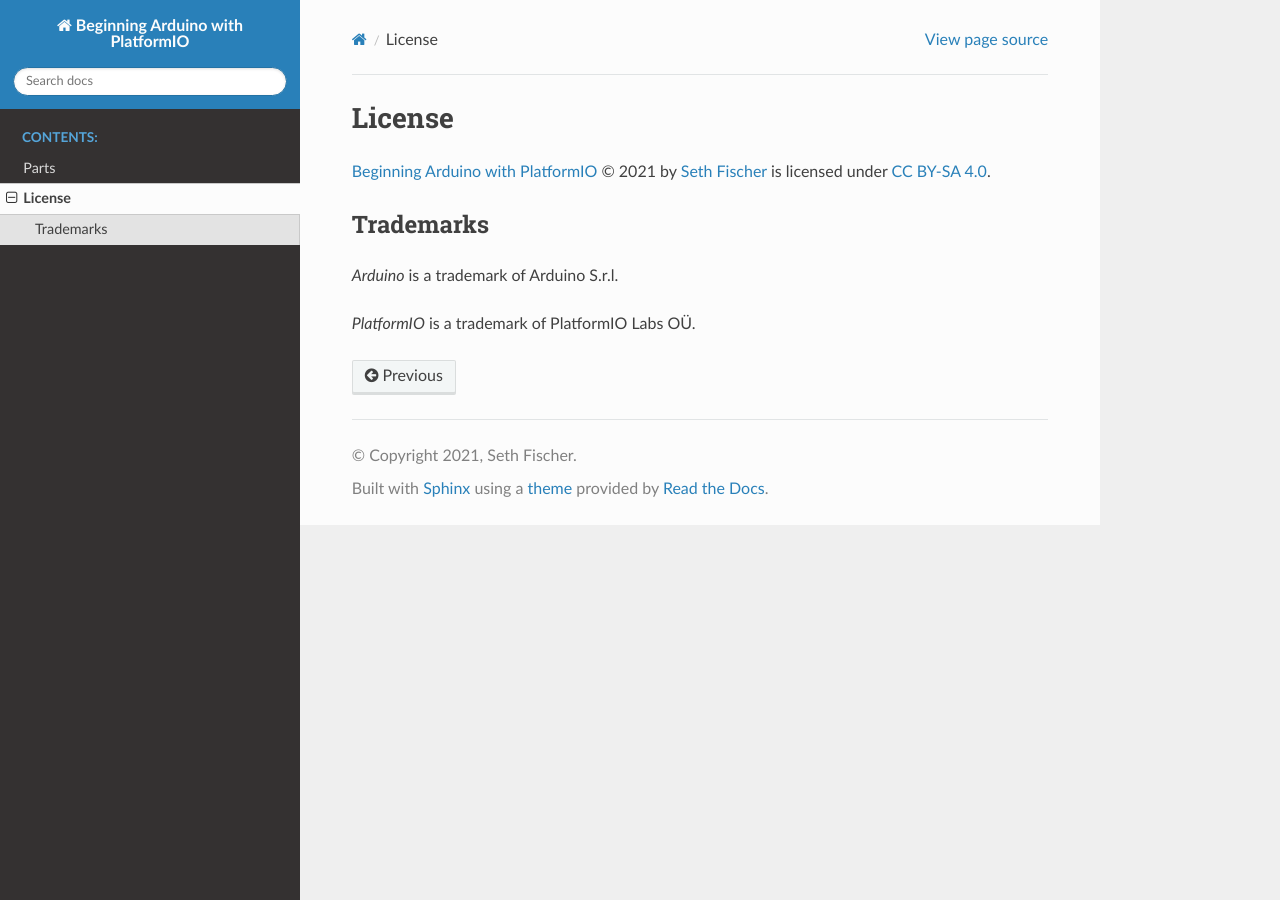
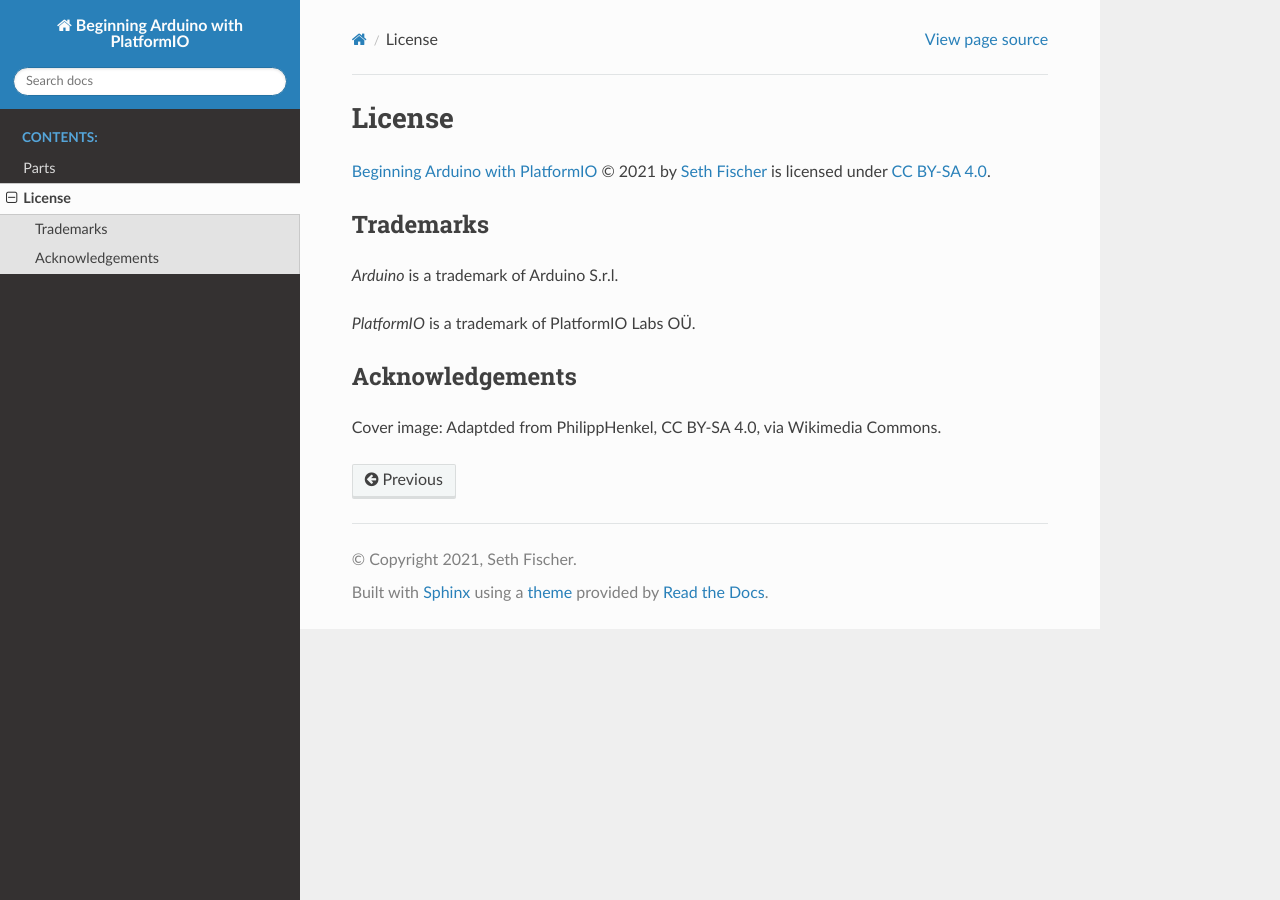
Before and after one commit to sethfischer/arduino-beginner, a Sphinx documentation site: the page built from docs/license.rst, in a window 1280 px wide. Built offline with Sphinx 7.4.7 and the Read the Docs theme 2.0.0, drawn with Linux system fonts in a browser that asks for light colours.

Commit message:
feat: add cover image

```diff
--- a/docs/conf.py
+++ b/docs/conf.py
@@ -1,5 +1,17 @@
 import sphinx_rtd_theme
+import subprocess
+import sys
 
+
+def make_latex_logo():
+
+    command = subprocess.run(["make", "latex-logo"], capture_output=True)
+
+    sys.stdout.buffer.write(command.stdout)
+    sys.stderr.buffer.write(command.stderr)
+
+
+make_latex_logo()
 
 project = "Beginning Arduino with PlatformIO"
 copyright = "2021, Seth Fischer"
@@ -19,3 +31,5 @@
 
 html_theme = "sphinx_rtd_theme"
 html_static_path = ["_static"]
+
+latex_logo = "latex-logo.pdf"
--- a/docs/index.rst
+++ b/docs/index.rst
@@ -1,6 +1,12 @@
 =================================
 Beginning Arduino with PlatformIO
 =================================
+
+.. only:: not latex
+
+    .. image:: _static/images/boards/arduino-uno.svg
+        :alt: Arduino Uno board
+
 
 .. toctree::
     :maxdepth: 2
--- a/docs/license.rst
+++ b/docs/license.rst
@@ -15,6 +15,12 @@
 *PlatformIO* is a trademark of PlatformIO Labs OÜ.
 
 
+Acknowledgements
+----------------
+
+Cover image: Adaptded from PhilippHenkel, CC BY-SA 4.0, via Wikimedia Commons.
+
+
 .. _`Beginning Arduino with PlatformIO`: https://github.com/sethfischer/arduino-beginner
 .. _`Seth Fischer`: https://github.com/sethfischer/
 .. _`CC BY-SA 4.0`: https://creativecommons.org/licenses/by-sa/4.0/?ref=chooser-v1
```
Also changed, not shown: 2 other files.
